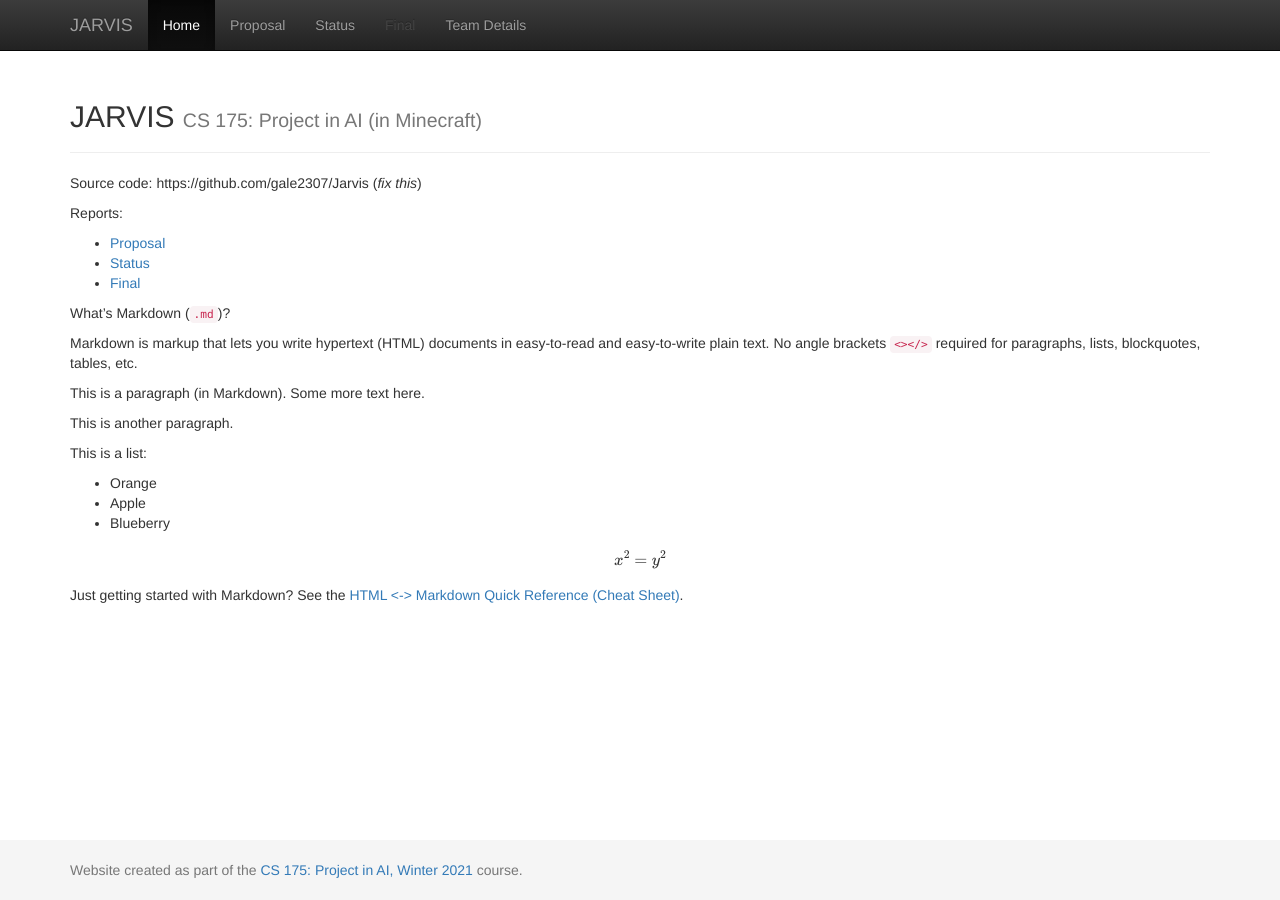
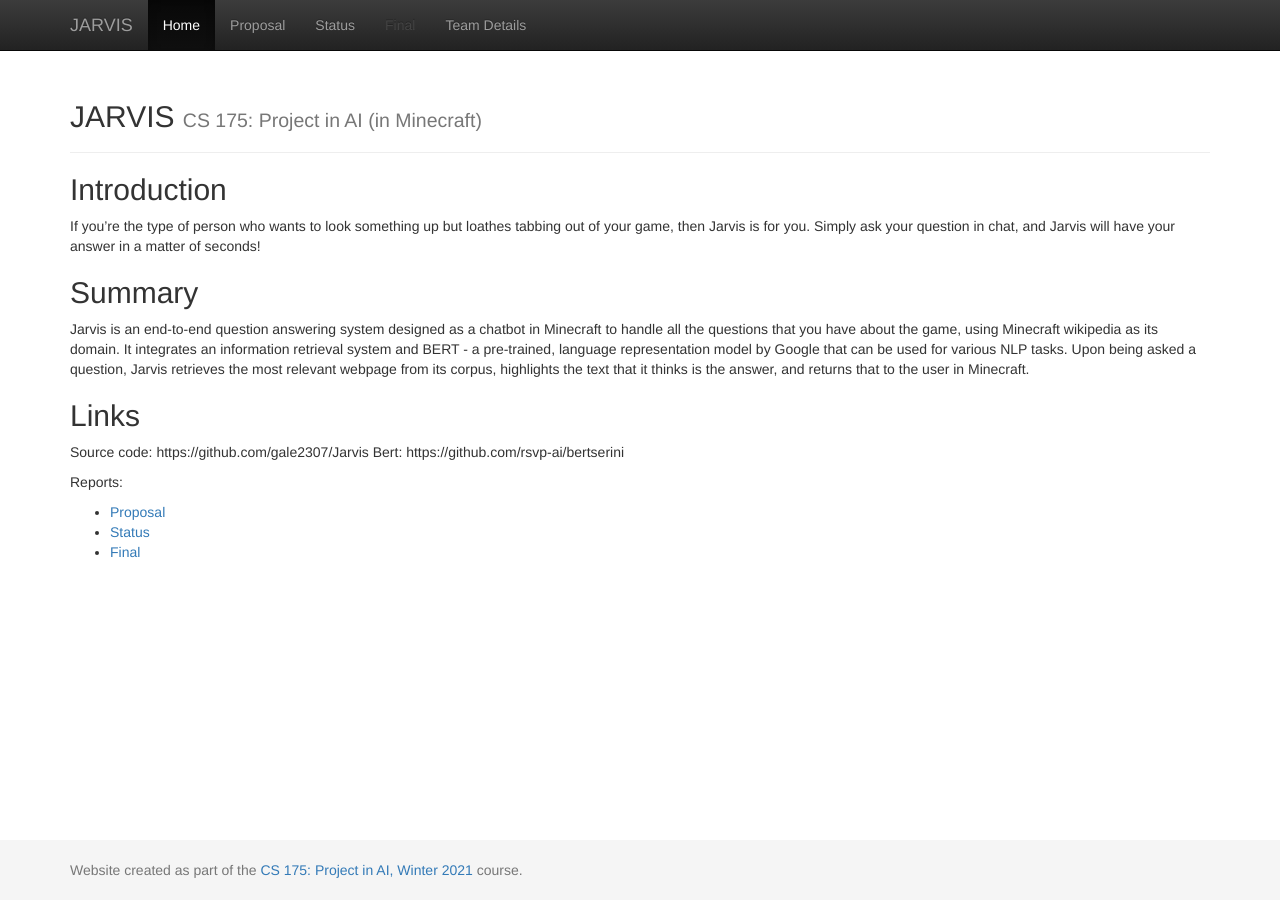
Before and after one commit to gale2307/Jarvis, a Jekyll site: the page built from docs/index.md, in a window 1280 px wide. Built offline with Jekyll 4.4.1, drawn with Linux system fonts in a browser that asks for light colours; formulas are drawn with MathJax 3.

Commit message:
Updated the front page with project summary

```diff
--- a/docs/index.md
+++ b/docs/index.md
@@ -3,38 +3,16 @@ layout: default
 title:  Home
 ---
 
-Source code: https://github.com/gale2307/Jarvis (_fix this_)
+## Introduction
+If you’re the type of person who wants to look something up but loathes tabbing out of your game, then Jarvis is for you. Simply ask your question in chat, and Jarvis will have your answer in a matter of seconds!
+## Summary
+Jarvis is an end-to-end question answering system designed as a chatbot in Minecraft to handle all the questions that you have about the game, using Minecraft wikipedia as its domain. It integrates an information retrieval system and BERT - a pre-trained, language representation model by Google that can be used for various NLP tasks. Upon being asked a question, Jarvis retrieves the most relevant webpage from its corpus, highlights the text that it thinks is the answer, and returns that to the user in Minecraft.
+
+## Links
+Source code: https://github.com/gale2307/Jarvis
+Bert: https://github.com/rsvp-ai/bertserini
 
 Reports:
-
 - [Proposal](proposal.html)
 - [Status](status.html)
 - [Final](final.html)
-
-What's Markdown (`.md`)?
-
-Markdown is markup that lets you write hypertext (HTML) documents
-in easy-to-read and easy-to-write plain text.
-No angle brackets `<></>` required for
-paragraphs, lists, blockquotes, tables, etc.
-
-
-This is a paragraph (in Markdown). Some more
-text here.
-
-This is another paragraph.
-
-This is a list:
-
-- Orange
-- Apple
-- Blueberry
-
-$$x^2 = y^2$$
-
-
-Just getting started with Markdown?
-See the [HTML <-> Markdown Quick Reference (Cheat Sheet)][quickref].
-
-
-[quickref]: https://github.com/mundimark/quickrefs/blob/master/HTML.md
```
